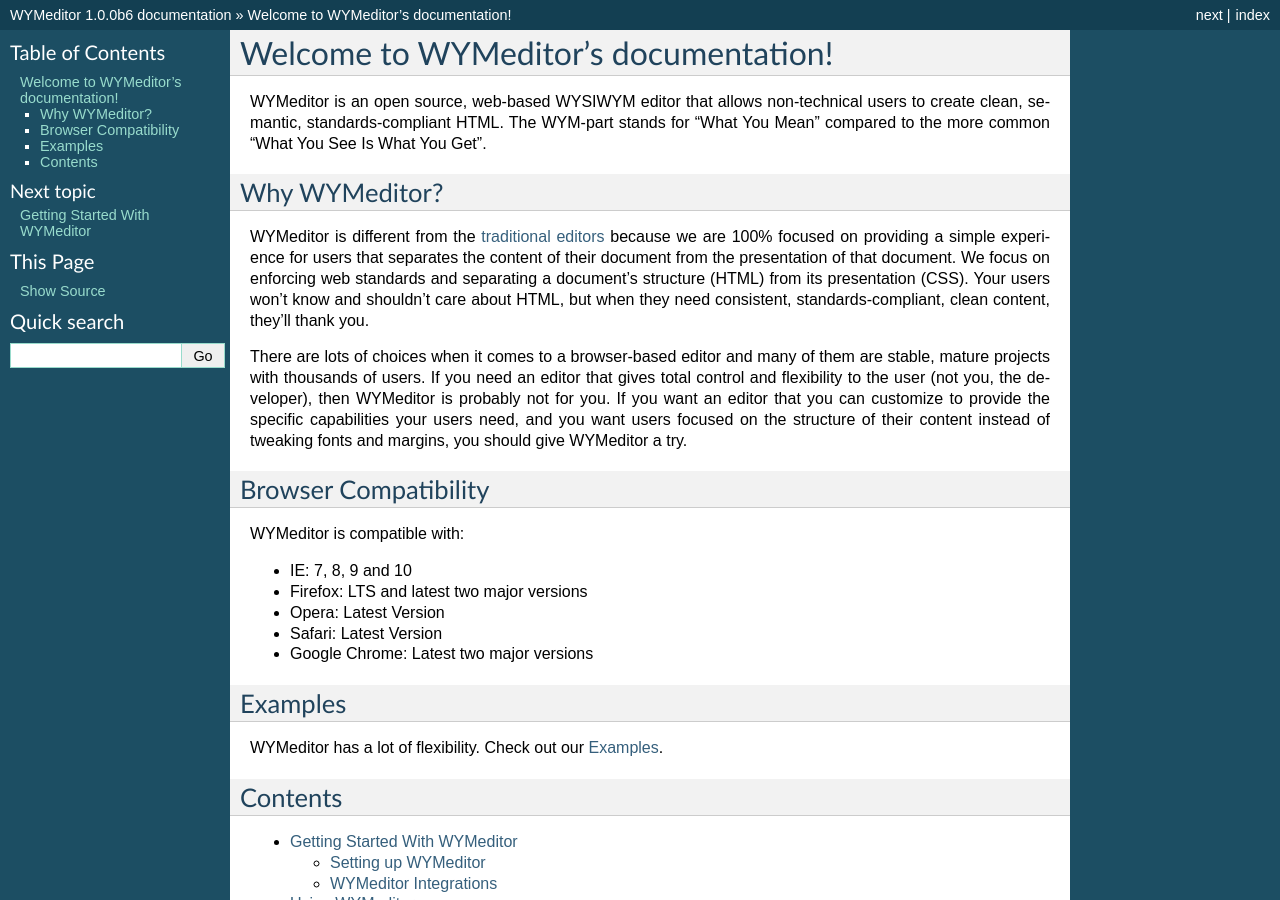
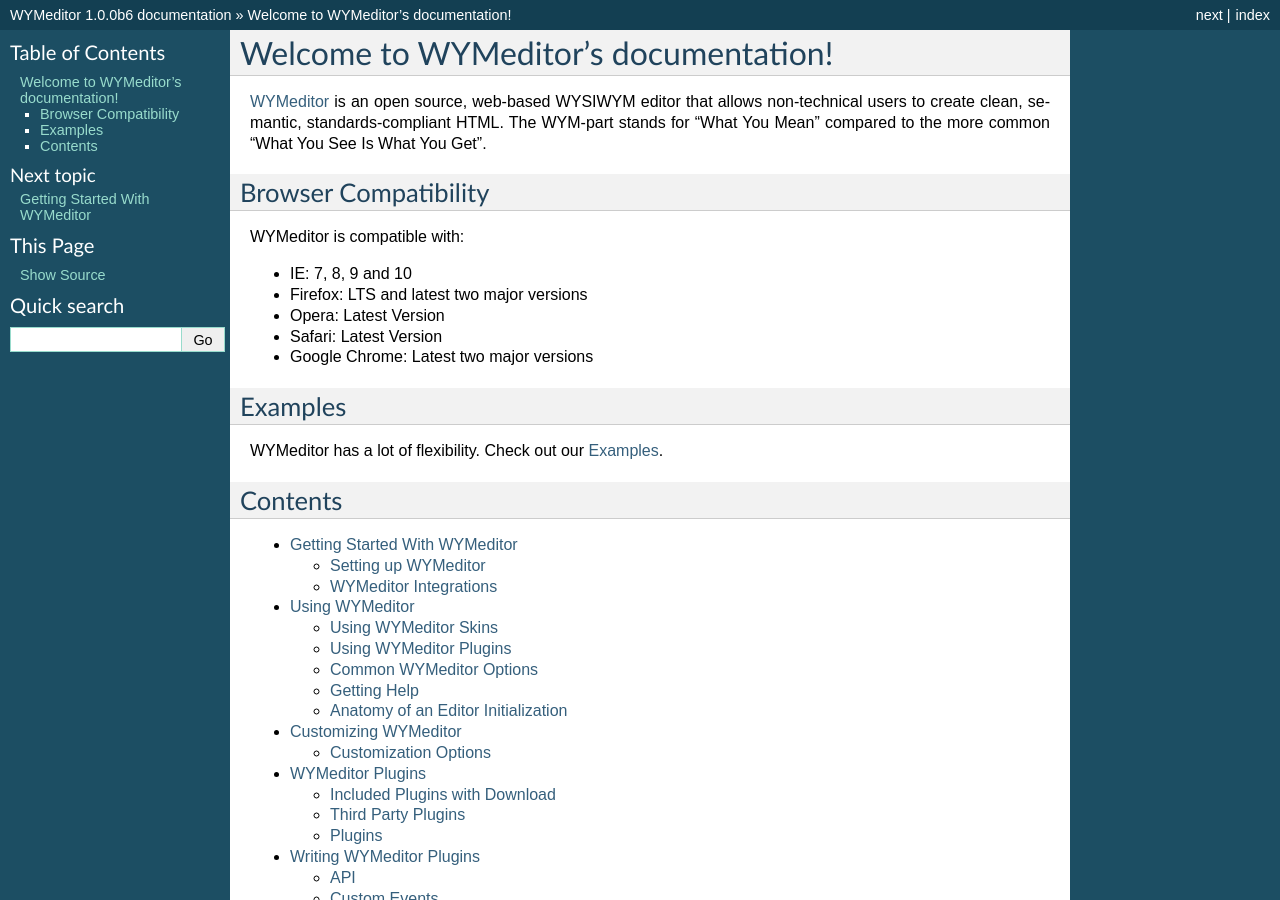
Before and after one commit to wymeditor/wymeditor, a Sphinx documentation site: the page built from docs/index.rst, in a window 1280 px wide and 900 px high. Built offline with Sphinx 7.4.7, drawn with Linux system fonts in a browser that asks for light colours.

```diff
--- a/docs/index.rst
+++ b/docs/index.rst
@@ -2,7 +2,8 @@
 Welcome to WYMeditor's documentation!
 #####################################
 
-WYMeditor is an open source,
+`WYMeditor <http://wymeditor.github.io/wymeditor/>`_
+is an open source,
 web-based WYSIWYM editor
 that allows non-technical users
 to create clean,
@@ -10,37 +11,6 @@
 standards-compliant HTML.
 The WYM-part stands for "What You Mean"
 compared to the more common "What You See Is What You Get".
-
-**************
-Why WYMeditor?
-**************
-
-WYMeditor is different from the `traditional <http://www.tinymce.com/>`_
-`editors <http://ckeditor.com/>`_
-because we are 100% focused
-on providing a simple experience for users
-that separates the content of their document
-from the presentation of that document.
-We focus on enforcing web standards
-and separating a document's structure (HTML)
-from its presentation (CSS).
-Your users won't know
-and shouldn't care about HTML,
-but when they need consistent,
-standards-compliant,
-clean content,
-they'll thank you.
-
-There are lots of choices when it comes to a browser-based editor
-and many of them are stable, mature projects with thousands of users.
-If you need an editor that gives total control and flexibility to the user
-(not you, the developer),
-then WYMeditor is probably not for you.
-If you want an editor that you can customize
-to provide the specific capabilities your users need,
-and you want users focused on the structure of their content
-instead of tweaking fonts and margins,
-you should give WYMeditor a try.
 
 *********************
 Browser Compatibility
```
